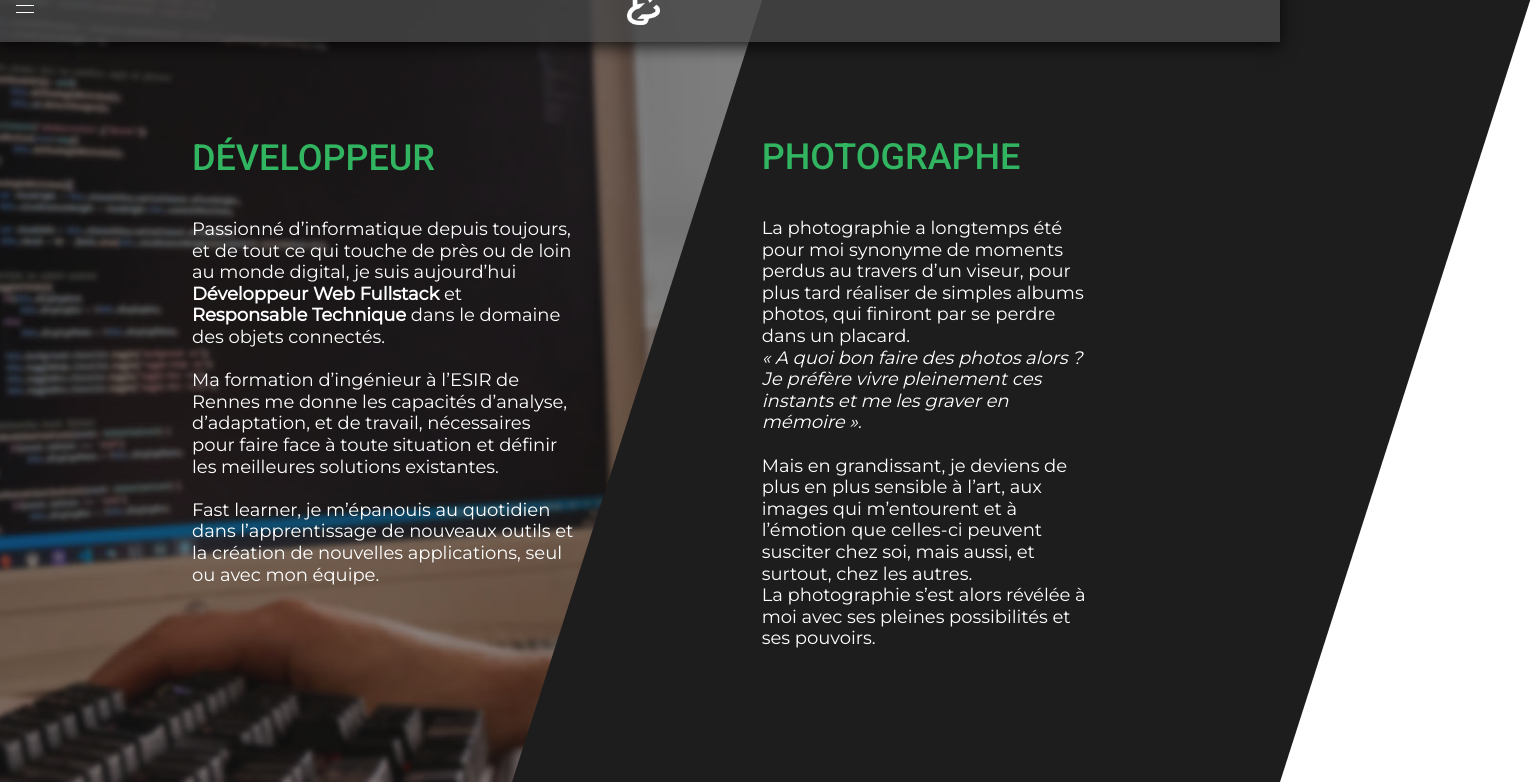
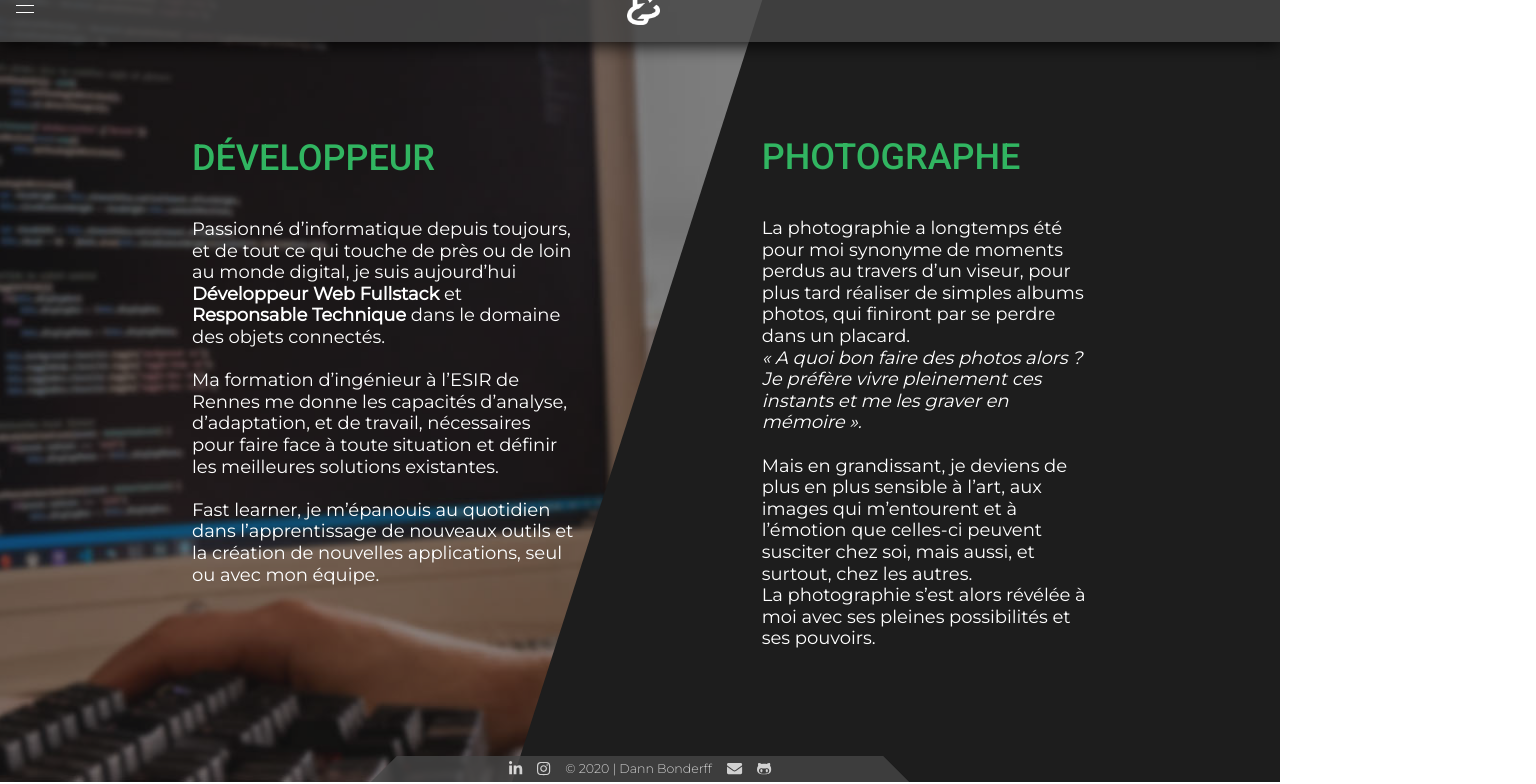
Before and after one commit to Badane/Personnal-Website, an Angular app in the folder client/: page /apropos in a window 1280 px wide. Shown: the part 18-802 px from the top of the page, 1536 px wide, since content can reach past the window. Built offline with nearby package versions, Linux system fonts and the light colour scheme; a web font is replaced by a local one.

Commit message:
add footer + fix index horizontal scroll

```diff
--- a/client/package.json
+++ b/client/package.json
@@ -21,6 +21,10 @@
     "@angular/platform-browser": "~9.1.0",
     "@angular/platform-browser-dynamic": "~9.1.0",
     "@angular/router": "~9.1.0",
+    "@fortawesome/angular-fontawesome": "^0.6.1",
+    "@fortawesome/fontawesome-svg-core": "^1.2.28",
+    "@fortawesome/free-brands-svg-icons": "^5.13.0",
+    "@fortawesome/free-solid-svg-icons": "^5.13.0",
     "@types/socket.io-client": "^1.4.32",
     "bootstrap": "^4.4.1",
     "rxjs": "~6.5.4",
--- a/client/src/app/about/about.component.scss
+++ b/client/src/app/about/about.component.scss
@@ -8,6 +8,7 @@
   left:0;
   width: 100%;
   height: 100%;
+  overflow: hidden;
 }
 
 .content{
--- a/client/src/app/app.module.ts
+++ b/client/src/app/app.module.ts
@@ -4,6 +4,7 @@ import { NgModule } from '@angular/core';
 import { AppRoutingModule } from './app-routing.module';
 import { FormsModule, ReactiveFormsModule } from '@angular/forms';
 import { HttpClientModule } from '@angular/common/http';
+import { FontAwesomeModule } from '@fortawesome/angular-fontawesome';
 
 //Components
 import { AppComponent } from './app.component';
@@ -16,6 +17,7 @@ import { WorkComponent } from './work/work.component';
 import { ModalGalleryComponent } from './modal-gallery/modal-gallery.component';
 import { ClickStopPropagationDirective } from './click-stop-propagation.directive';
 import { LoginComponent } from './login/login.component';
+import { FooterComponent } from './footer/footer.component';
 
 @NgModule({
   declarations: [
@@ -27,7 +29,8 @@ import { LoginComponent } from './login/login.component';
     WorkComponent,
     ModalGalleryComponent,
     ClickStopPropagationDirective,
-    LoginComponent
+    LoginComponent,
+    FooterComponent
   ],
   imports: [
     BrowserModule,
@@ -36,6 +39,7 @@ import { LoginComponent } from './login/login.component';
     HttpClientModule,
     AppRoutingModule,
     BrowserAnimationsModule,
+    FontAwesomeModule,
   ],
   providers: [],
   bootstrap: [AppComponent]
--- /dev/null
+++ b/client/src/app/footer/footer.component.html
@@ -0,0 +1,11 @@
+<div class="footer" [ngClass]="{'p-index' : route==''}">
+    <div class='left-angle'></div>
+    <div class='content'>
+        <a class="icon logo-l-1" href="https://www.linkedin.com/in/dannbond/" target="linkedin"><fa-icon [icon]="faLinkedin"></fa-icon></a>
+        <a class="icon logo-l-2" href="https://www.instagram.com/la_badane/" target="instagram"><fa-icon [icon]="faInstagram"></fa-icon></a>
+        <span class='info'>&copy; 2020 | Dann Bonderff</span>
+        <a class="icon logo-r-2" href="mailto:dann.bonderff@gmail.com"><fa-icon [icon]="faEnvelope"></fa-icon></a>
+        <a class="icon logo-r-1" href="https://github.com/Badane" target="github"><fa-icon [icon]="faGithub"></fa-icon></a>
+    </div>
+    <div class="right-angle"></div>
+</div>
--- /dev/null
+++ b/client/src/app/footer/footer.component.scss
@@ -0,0 +1,98 @@
+@import "../../variables.scss";
+
+.footer{
+    display: flex;
+    justify-content: center;
+    color: white;
+
+    position: fixed;
+    bottom: 0;
+    width: 100%;
+    z-index: 100;
+    font-weight: 300;
+    p{
+        margin: 0;
+    }
+    opacity: 0.8;
+}
+.left-angle{
+    width: 30vw;
+    position: absolute;
+    bottom: 0;
+    left: 30vw;
+    background-color: $secondLightGrey;
+    transform: skewX(-45deg);
+    height: 100%;
+    // box-shadow: -2px -2px 3px white;
+    z-index: -1;
+}
+.right-angle{
+    z-index: -1;
+    height: 100%;
+    position: absolute;
+    bottom: 0;
+    right: 30vw;
+    width: 30vw;
+    background-color: $secondLightGrey;
+    transform: skewX(45deg);
+    // box-shadow: 0 -10px 10px -10px #ffffff;
+}
+
+.content{
+    display: flex;
+    align-items: center;
+    justify-content: center;
+    padding: 2px 2vw;
+    background-color: $secondLightGrey;
+    width: 30vw;
+    font-size: 0.7em;
+    flex-wrap: wrap;
+    a{
+        text-decoration: none;
+        color: white;
+        &:hover{
+            cursor: pointer;
+            color:$secondGreen;
+        }
+    }
+
+}
+
+.icon{
+    font-size: 1.2em;
+}
+
+
+.logo-l-2,.logo-r-2{
+    margin-left: 1em;
+    margin-right: 1em;
+}
+
+@media screen and (max-width:734px), screen and (orientation : portrait)  {
+    .footer{
+        position: relative;
+        z-index: initial;
+        p{
+            z-index: 1000;
+        }
+    }
+
+    .right-angle{
+        right: 10vw;
+    }
+    .left-angle{
+        left: 10vw;
+    }
+    .content{
+        width: 70vw;
+    }
+
+    .icon:hover{
+        color:white;
+    }
+
+    .footer.p-index{
+        position: absolute;
+        bottom: 0;
+    }
+}
--- /dev/null
+++ b/client/src/app/footer/footer.component.ts
@@ -0,0 +1,29 @@
+import { Component, OnInit } from '@angular/core';
+import { faLinkedinIn, faInstagram, faGithubAlt} from '@fortawesome/free-brands-svg-icons';
+import { faEnvelope } from '@fortawesome/free-solid-svg-icons';
+import {  Router } from '@angular/router';
+import { Location } from "@angular/common";
+
+
+@Component({
+  selector: 'app-footer',
+  templateUrl: './footer.component.html',
+  styleUrls: ['./footer.component.scss']
+})
+export class FooterComponent implements OnInit {
+  faLinkedin = faLinkedinIn;
+  faInstagram = faInstagram;
+  faGithub = faGithubAlt;
+  faEnvelope = faEnvelope;
+  route:string;
+
+  constructor(location: Location, private router:Router) {
+    router.events.subscribe(val => {
+      this.route = location.path();
+    });
+  }
+
+  ngOnInit(): void {
+  }
+
+}
--- a/client/src/app/pictures/pictures.component.scss
+++ b/client/src/app/pictures/pictures.component.scss
@@ -74,6 +74,8 @@ h2{
 @media screen and (max-width:734px), screen and (orientation : portrait)  {
     .background{
         position: relative;
+        min-height: 100%;
+        height: initial;
     }
 
     .content{
--- a/client/src/app/top-menu/top-menu.component.html
+++ b/client/src/app/top-menu/top-menu.component.html
@@ -44,4 +44,5 @@
 </div>
 <div class="content-bloc" [ngStyle]="{'height': contentHeight}">
     <router-outlet></router-outlet>
+    <app-footer></app-footer>
 </div>
--- a/client/src/app/work/work.component.scss
+++ b/client/src/app/work/work.component.scss
@@ -117,6 +117,8 @@ h2{
 @media screen and (max-width:734px), screen and (orientation : portrait)  {
     .background{
       position: relative;
+      height: initial;
+      min-height: 100%;
     }
 
     .content{
```
Also changed, not shown: client/src/app/app.component.html (line endings or trailing spaces), 2 other files (tests, documents, lock files or other folders).
